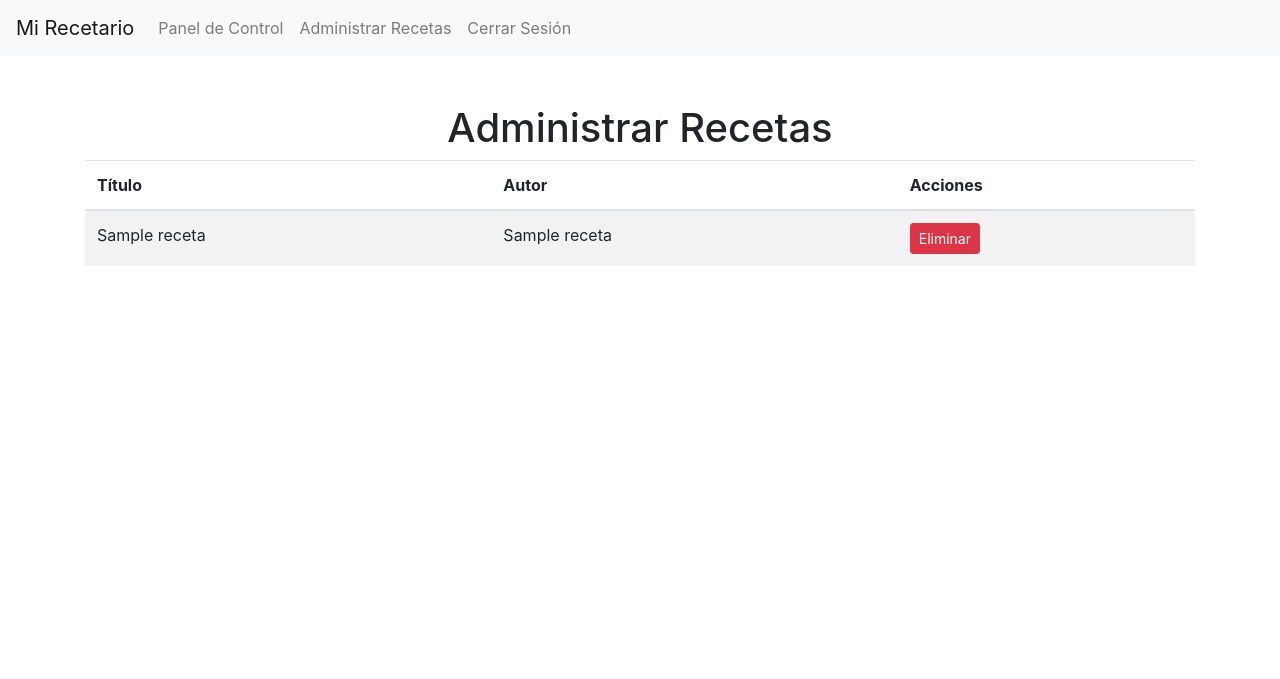
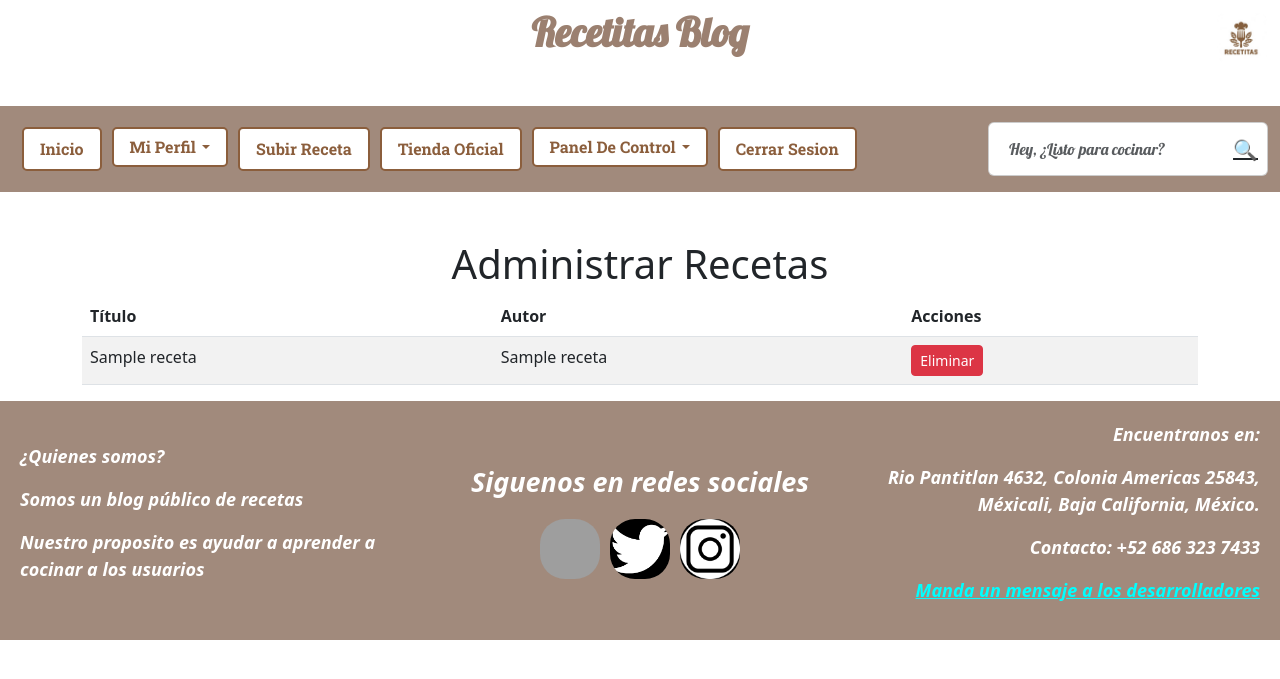
Before and after one commit to campoy02/AppWeb, a Flask app: template app/src/templates/admin/recetas.html in a window 1280 px wide. Shown: the top 679 px of the page. Run offline with Flask 3, Linux system fonts and the light colour scheme; the template is opened without the code that fills it: most values are stand-ins (such as "Sample title", 1, 10 or a date in 2020); some libraries are stand-ins or nearby versions; grey boxes are pictures that could not be loaded.

Commit message:
Agregado header y footer pagina del Admin

```diff
--- a/app/src/templates/admin/recetas.html
+++ b/app/src/templates/admin/recetas.html
@@ -5,28 +5,77 @@
     <meta name="viewport" content="width=device-width, initial-scale=1.0">
     <title>Administrar Recetas</title>
     <link rel="stylesheet" href="{{ url_for('static', filename='css/styles.css') }}">
-    <link rel="stylesheet" href="https://stackpath.bootstrapcdn.com/bootstrap/4.5.2/css/bootstrap.min.css">
+    <!-- CSS -->
+    <link rel="stylesheet" href="../../static/css/PieDePagina.css">
+    <link rel="stylesheet" href="../../static/css/Encabezado.css">
+
+    <link href="https://fonts.googleapis.com/css2?family=Lobster&display=swap" rel="stylesheet">
+
+    <!-- Bootstrap CSS -->
+    <link href="https://cdn.jsdelivr.net/npm/bootstrap@5.3.0/dist/css/bootstrap.min.css" rel="stylesheet">
+
+    <!-- Google Fonts -->
+    <link href="https://fonts.googleapis.com/css2?family=Lobster&family=Roboto+Slab:wght@400;700&display=swap"
+        rel="stylesheet">
+
 </head>
 <body>
-    <nav class="navbar navbar-expand-lg navbar-light bg-light">
-        <a class="navbar-brand" href="{{ url_for('inicio') }}">Mi Recetario</a>
-        <button class="navbar-toggler" type="button" data-toggle="collapse" data-target="#navbarNav" aria-controls="navbarNav" aria-expanded="false" aria-label="Toggle navigation">
-            <span class="navbar-toggler-icon"></span>
-        </button>
-        <div class="collapse navbar-collapse" id="navbarNav">
-            <ul class="navbar-nav">
-                <li class="nav-item">
-                    <a class="nav-link" href="{{ url_for('admin') }}">Panel de Control</a>
-                </li>
-                <li class="nav-item">
-                    <a class="nav-link" href="{{ url_for('admin') }}">Administrar Recetas</a>
-                </li>
-                <li class="nav-item">
-                    <a class="nav-link" href="{{ url_for('logout') }}">Cerrar Sesión</a>
-                </li>
-            </ul>
+    <!-- Header -->
+    <header class="header position-relative w-100 overflow-hidden" style="height: 300px;">
+        <div class="banner position-relative w-100 h-100">
+            <!-- Título -->
+            <h1
+                class="title position-absolute top-0 start-50 translate-middle-x fs-1 fw-bold font-lobster text-center text-brown bg-white bg-opacity-30 p-2 rounded d-flex align-items-center gap-2">
+                Recetitas <span>Blog</span>
+            </h1>
+            <!-- Logo -->
+            <img src="../../static/img/logo.png" alt="Logo Recetitas" class="logo position-absolute top-0 end-0 m-2"
+                style="width: 60px; opacity: 0.8; border-radius: 20%; background: rgba(255, 255, 255, 0.5); padding: 5px;">
         </div>
-    </nav>
+    </header>
+        <!-- Barra de navegación -->
+        <nav class="nav-bar navbar navbar-expand-lg navbar-light bg-brown py-3">
+            <div class="container-fluid">
+                <!-- Enlaces de navegación -->
+
+                <div class="navbar-nav me-auto mb-2 mb-lg-0">
+
+                    <a class="nav-btn" href="{{ url_for('index') }}">Inicio</a>
+
+                    <div class="dropdown">
+                        <a class="nav-btn dropdown-toggle" href="#" role="button" id="navbarDropdown" data-bs-toggle="dropdown" aria-expanded="false">
+                          Mi Perfil
+                        </a>
+                        <ul class="dropdown-menu" aria-labelledby="navbarDropdown">
+                          <li><a class="dropdown-item" href="{{ url_for('perfil') }}">Mi Perfil</a></li>
+                          <li><a class="dropdown-item" href="{{ url_for('favoritos') }}">Favoritos</a></li>
+                          <li><a class="dropdown-item" href="{{ url_for('historial') }}">Historial</a></li>
+                        </ul>
+                      </div>
+
+                    <a class="nav-btn" href="{{ url_for('subir') }}">Subir Receta</a>
+                    <a class="nav-btn" href="{{ url_for('tienda') }}">Tienda Oficial</a>
+                    <div class="dropdown">
+                        <a class="nav-btn dropdown-toggle" href="#" role="button" id="navbarDropdown" data-bs-toggle="dropdown" aria-expanded="false">
+                          Panel De Control
+                        </a>
+                        <ul class="dropdown-menu" aria-labelledby="navbarDropdown">
+                          <li><a class="dropdown-item" href="{{ url_for('admin') }}">Administrar recetas</a></li>
+                        </ul>
+                      </div>
+
+                    <a class="nav-btn" href="{{ url_for('logout') }}">Cerrar Sesion</a>
+
+                  </div>
+
+                <!-- Caja de búsqueda -->
+                <form class="d-flex search-box bg-white bg-opacity-90 p-2 rounded" method="get" action="{{ url_for('resultados') }}">
+                    <input class="search-input form-control border-0 bg-transparent font-lobster fs-6" type="text" name="q" placeholder="Hey, ¿Listo para cocinar?" aria-label="Search">
+                    <button class="search-btn btn btn-link text-dark fs-5 p-0" type="submit">🔍</button>
+                </form>
+
+            </div>
+        </nav>
 
     <div class="container mt-5">
         <h1 class="text-center">Administrar Recetas</h1>
@@ -54,8 +103,37 @@
         </table>
     </div>
 
-    <script src="https://code.jquery.com/jquery-3.5.1.slim.min.js"></script>
-    <script src="https://cdn.jsdelivr.net/npm/@popperjs/core@2.9.2/dist/umd/popper.min.js"></script>
-    <script src="https://stackpath.bootstrapcdn.com/bootstrap/4.5.2/js/bootstrap.min.js"></script>
+    <link href="https://cdn.jsdelivr.net/npm/bootstrap@5.3.0/dist/css/bootstrap.min.css" rel="stylesheet">
+    <script src="https://cdn.jsdelivr.net/npm/bootstrap@5.3.0/dist/js/bootstrap.bundle.min.js"></script>
 </body>
+<footer>
+    <div class="pdpIzq">
+        <p>¿Quienes somos?</p>
+        <p>Somos un blog público de recetas</p>
+        <p>Nuestro proposito es ayudar a aprender a cocinar a los usuarios</p>
+    </div>
+
+    <div class="pdpcontactanos">
+        <p>Siguenos en redes sociales</p>
+        <div class="pdpcontenedorimagenes">
+            <div class="pdpImg">
+                <img src="../../static/img/facebook-new.png" alt="Facebook">
+            </div>
+            <div class="pdpImg">
+                <img src="../../static/img/Twitter.png" alt="Twitter">
+            </div>
+            <div class="pdpImg">
+                <img src="../../static/img/Instagram.jpg" alt="Twitter">
+            </div>
+        </div>
+    </div>
+
+    <div class="pdpderecha">
+        <p>Encuentranos en:</p>
+        <p>Rio Pantitlan 4632, Colonia Americas 25843, Méxicali, Baja California, México.</p>
+        <p>Contacto: +52 686 323 7433</p>
+        <p><a class="HipertextoFooter" href="{{url_for('formulario')}}">Manda un mensaje a los desarrolladores</a>
+        </p>
+    </div>
+</footer>
 </html>
```
